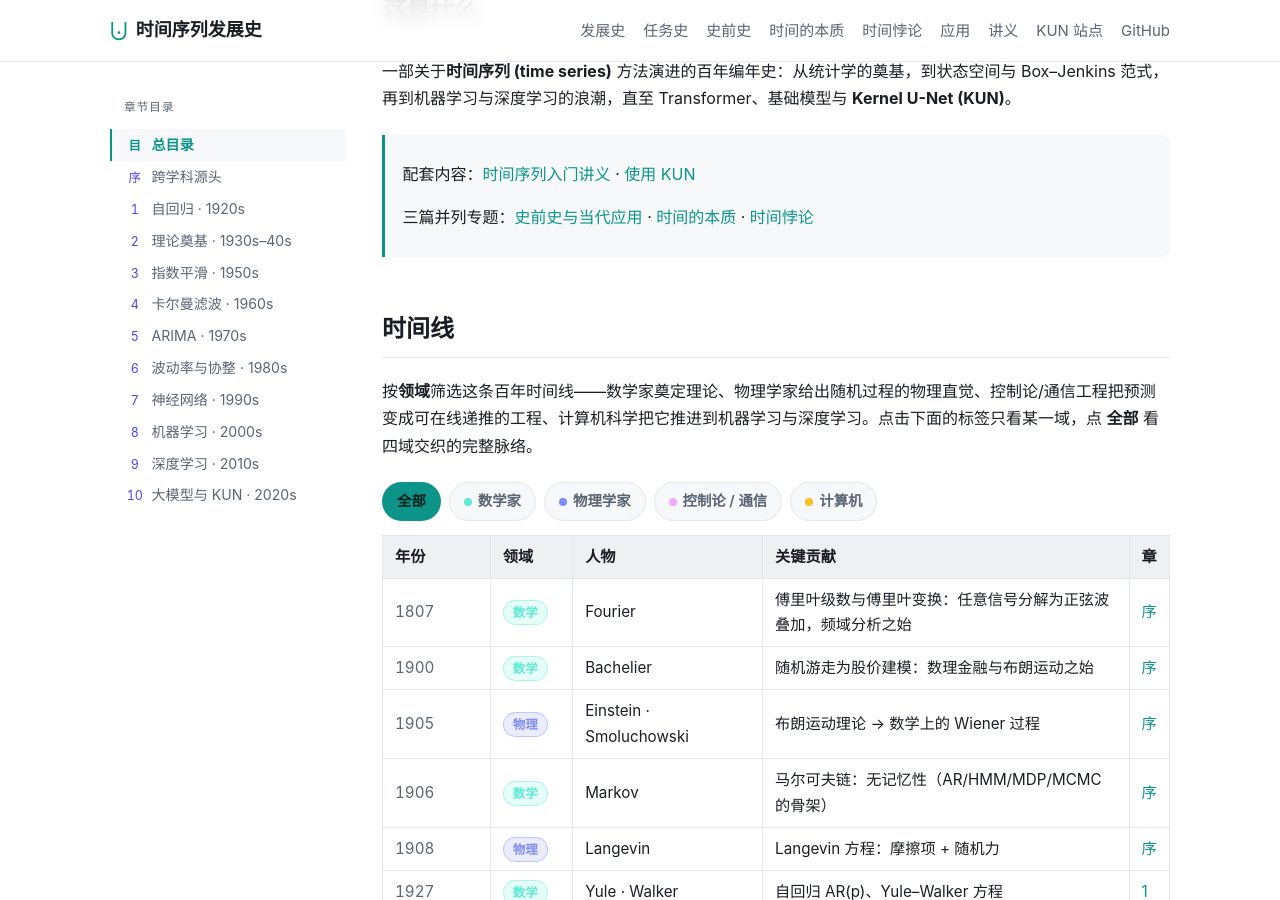
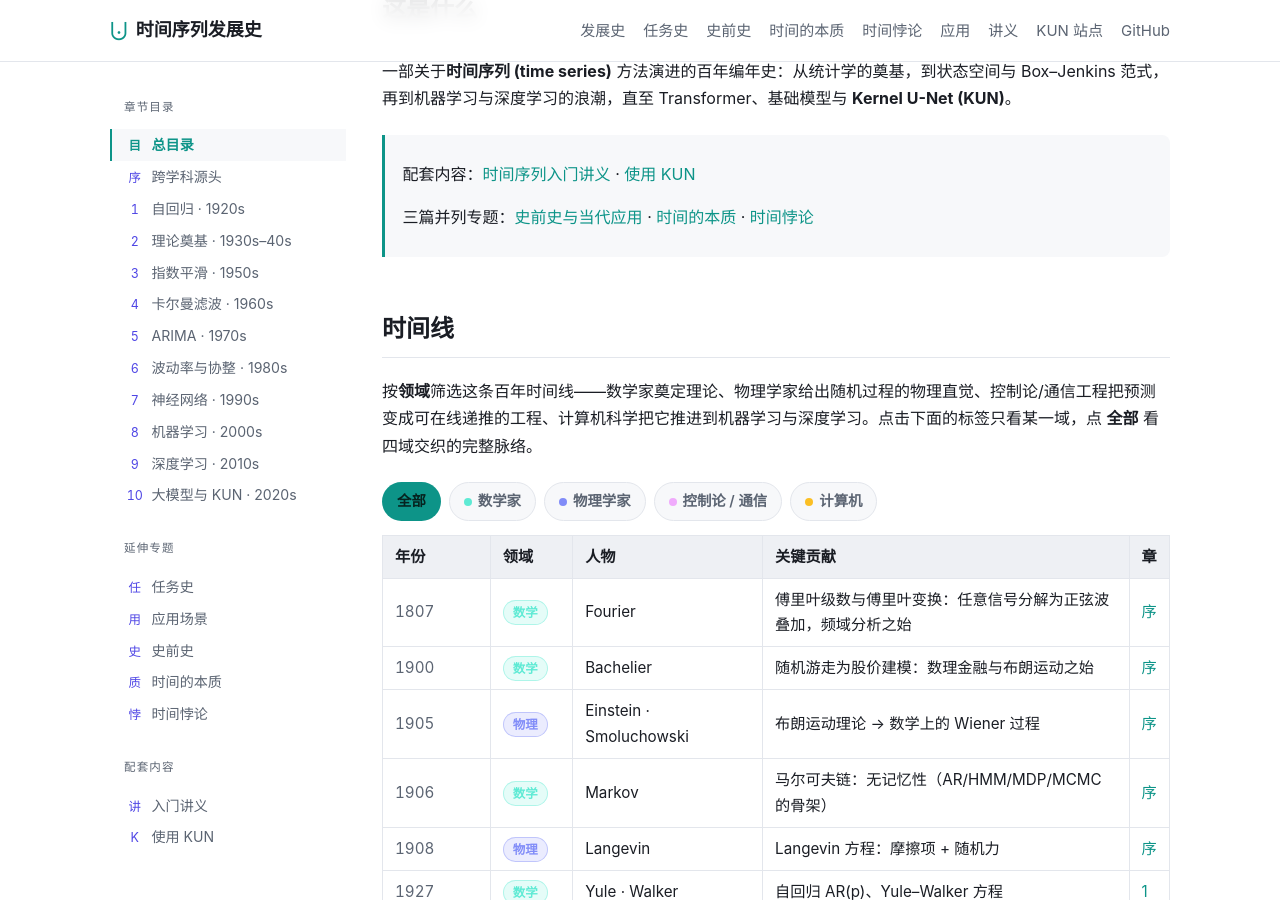
Before and after one commit to JiangYou2025/kun, a Jekyll site: the page built from history/index.md, in a window 1280 px wide and 900 px high, scrolled down 346 px. Built offline with Jekyll 4.4.1, drawn with Linux system fonts in a browser that asks for light colours; comment, search, counter and statistics services are not loaded.

Commit message:
history: add 延伸专题 + 配套内容 cross-links to chapter sidebar
Co-Authored-By: Claude Opus 4.8 (1M context) <noreply@anthropic.com>

```diff
--- a/_layouts/history.html
+++ b/_layouts/history.html
@@ -153,6 +153,19 @@
       <li><a href="{{ '/history/09/' | relative_url }}" {% if u == '/history/09/' %}class="active"{% endif %}><span class="num">9</span>深度学习 · 2010s</a></li>
       <li><a href="{{ '/history/10/' | relative_url }}" {% if u == '/history/10/' %}class="active"{% endif %}><span class="num">10</span>大模型与 KUN · 2020s</a></li>
     </ul>
+    <p class="side-title" style="margin-top:28px">延伸专题</p>
+    <ul>
+      <li><a href="{{ '/tasks/' | relative_url }}"><span class="num">任</span>任务史</a></li>
+      <li><a href="{{ '/applications/' | relative_url }}"><span class="num">用</span>应用场景</a></li>
+      <li><a href="{{ '/prehistory/' | relative_url }}"><span class="num">史</span>史前史</a></li>
+      <li><a href="{{ '/nature-of-time/' | relative_url }}"><span class="num">质</span>时间的本质</a></li>
+      <li><a href="{{ '/paradoxes/' | relative_url }}"><span class="num">悖</span>时间悖论</a></li>
+    </ul>
+    <p class="side-title" style="margin-top:28px">配套内容</p>
+    <ul>
+      <li><a href="{{ '/course/' | relative_url }}"><span class="num">讲</span>入门讲义</a></li>
+      <li><a href="{{ '/zh/kun/' | relative_url }}"><span class="num">K</span>使用 KUN</a></li>
+    </ul>
   {% endif %}
   </aside>
 
```
